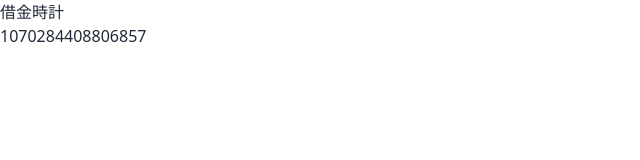
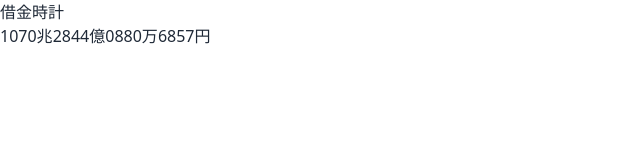
Before and after one commit to nakasyou/debt-clock, a Vue app: page / in a window 1280 px wide. Shown: the top 160 px of the page, without its empty margins (0-640 px from the left). Built offline with nearby package versions, Linux system fonts and the light colour scheme.

Commit message:
Update DebtCounter.vue

```diff
--- a/src/components/DebtCounter.vue
+++ b/src/components/DebtCounter.vue
@@ -22,6 +22,7 @@ const debtsPre = (debts: number): number[] => {
   <div>
     <span v-for="(unit, index) in debtsPre(debts)" :key="index">
       <span>{{ unit }}</span>
+      <span class="unit">{{ "兆億万円"[index] }}</span>
     </span>
   </div>
 </template>
```
